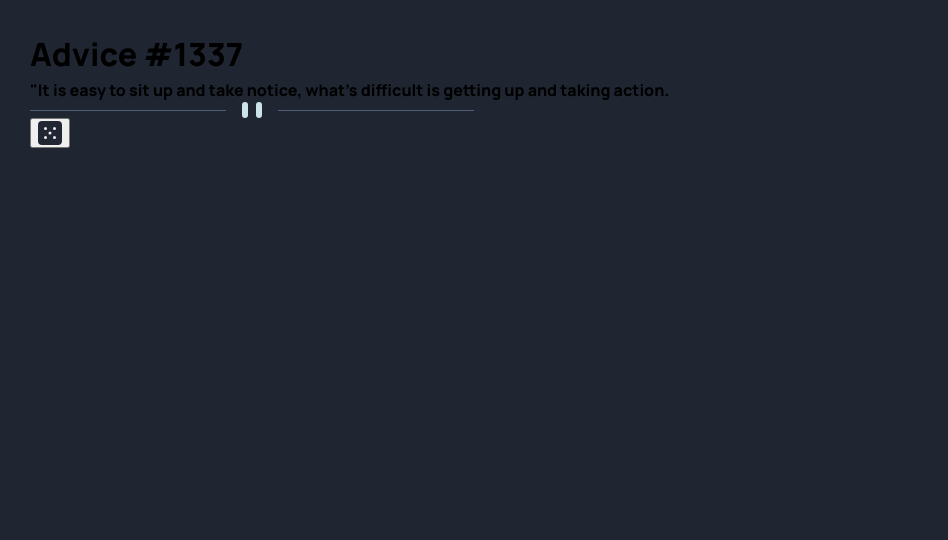
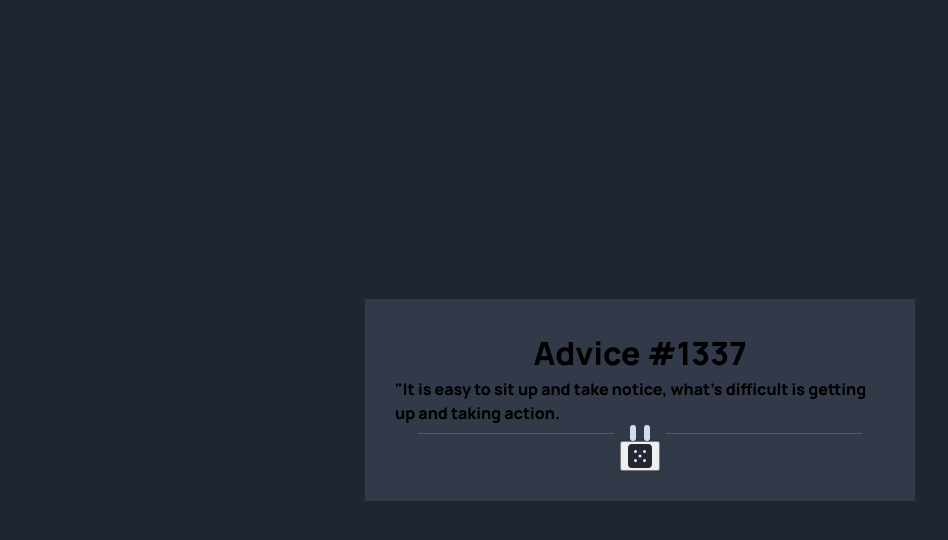
Before and after one commit to Siedemus/advice-generator-app, a React (Create React App) app: page / in a window 1280 px wide. Shown: the top 540 px of the page, without its empty margins (0-948 px from the left). Built offline with nearby package versions, Linux system fonts and the light colour scheme.

Commit message:
add Container styles

```diff
--- a/src/Assets/GlobalStyles/globalStyles.js
+++ b/src/Assets/GlobalStyles/globalStyles.js
@@ -29,6 +29,9 @@ body {
   -webkit-font-smoothing: antialiased;
   font-family: Manrope, sans-serif;
   background-color: ${({theme}) => theme.colors.darkBlue};
+  display: flex;
+  justify-content: center;
+  align-items: center;
 }
 /*
   6. Improve media defaults
--- a/src/Container/styled.js
+++ b/src/Container/styled.js
@@ -2,4 +2,10 @@ import styled from "styled-components";
 
 export const StyledContainer = styled.main`
 padding: 30px;
+display: flex;
+flex-direction: column;
+justify-content: center;
+align-items: center;
+background-color: ${({theme}) => theme.colors.darkGrayishBlue};
+max-width: 550px;
 `
```
